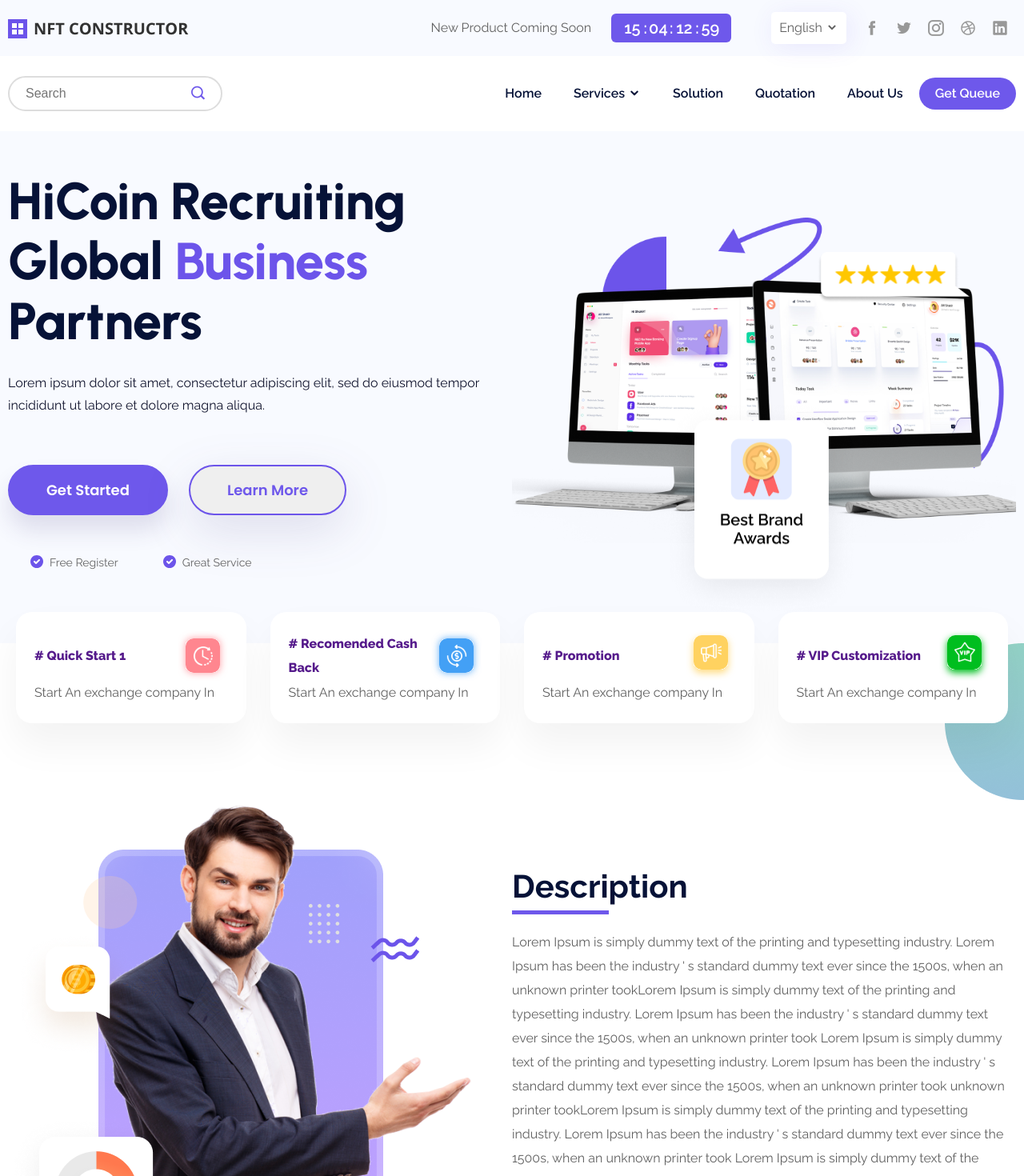
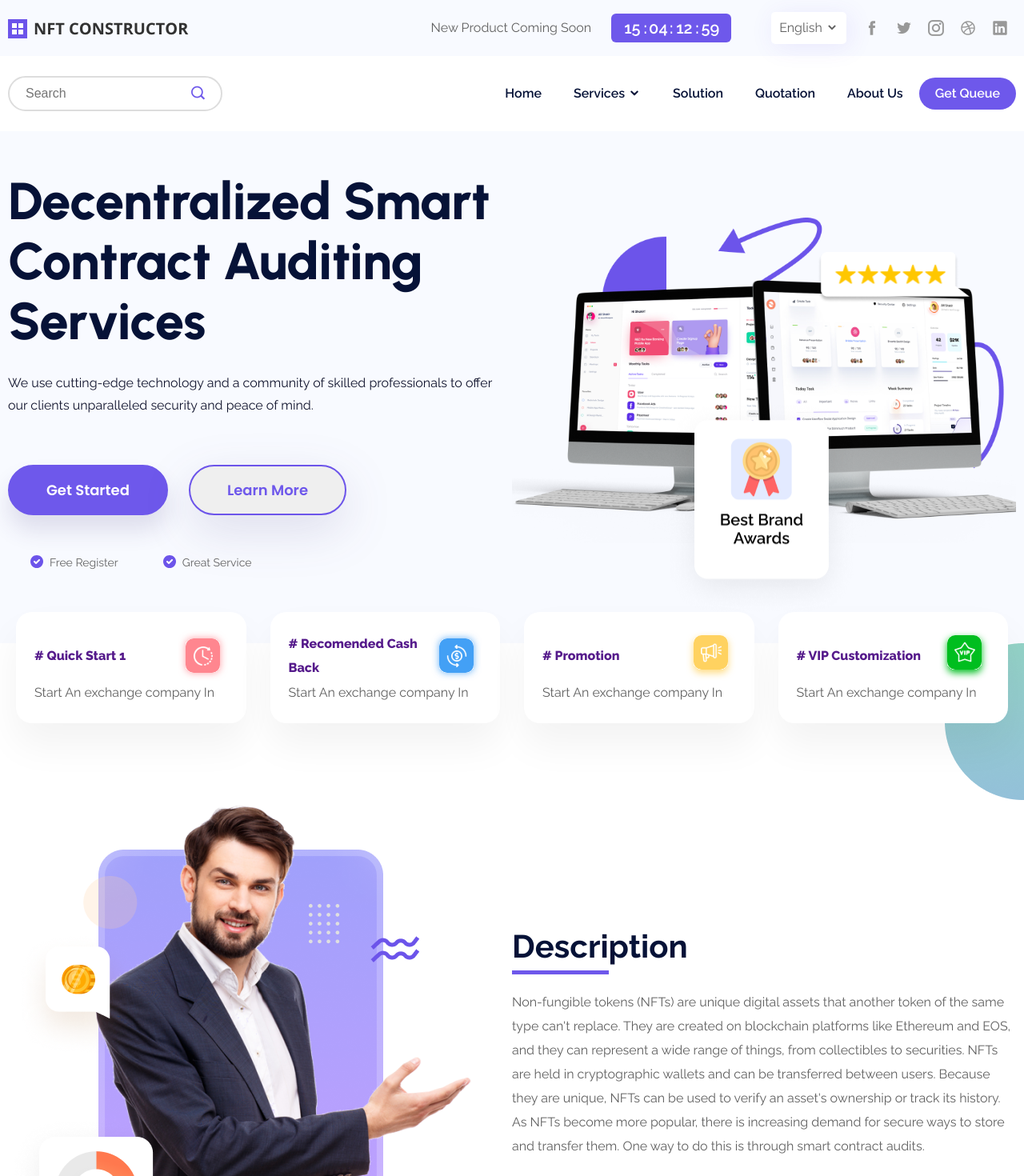
Before and after one commit to helaluddin100/nft-const, a Next.js app: page /smart-contract-analysis in a window 1280 px wide. Shown: the top 1470 px of the page at 80% size. Built offline with nearby package versions, Linux system fonts and the light colour scheme.

Commit message:
smart contract analysis page content add done

```diff
--- a/pages/smart-contract-analysis.js
+++ b/pages/smart-contract-analysis.js
@@ -16,14 +16,12 @@ function Business() {
               data-aos="fade-up"
               data-aos-duration="1000"
             >
-              <h1>
-                HiCoin Recruiting <br /> Global <span> Business</span>
-                <br /> Partners
-              </h1>
+              <h1>Decentralized Smart Contract Auditing Services</h1>
 
               <p className="raleway-black-16">
-                Lorem ipsum dolor sit amet, consectetur adipiscing elit, sed do
-                eiusmod tempor incididunt ut labore et dolore magna aliqua.
+                We use cutting-edge technology and a community of skilled
+                professionals to offer our clients unparalleled security and
+                peace of mind.
               </p>
 
               <div className="hero-btns">
@@ -149,24 +147,17 @@ function Business() {
                   <div className="about-content-inner">
                     <h2>description</h2>
                     <p>
-                      Lorem Ipsum is simply dummy text of the printing and
-                      typesetting industry. Lorem Ipsum has been the industry
-                      &apos; s standard dummy text ever since the 1500s, when an
-                      unknown printer tookLorem Ipsum is simply dummy text of
-                      the printing and typesetting industry. Lorem Ipsum has
-                      been the industry &apos; s standard dummy text ever since
-                      the 1500s, when an unknown printer took Lorem Ipsum is
-                      simply dummy text of the printing and typesetting
-                      industry. Lorem Ipsum has been the industry &apos; s
-                      standard dummy text ever since the 1500s, when an unknown
-                      printer took unknown printer tookLorem Ipsum is simply
-                      dummy text of the printing and typesetting industry. Lorem
-                      Ipsum has been the industry &apos; s standard dummy text
-                      ever since the 1500s, when an unknown printer took Lorem
-                      Ipsum is simply dummy text of the printing and typesetting
-                      industry. Lorem Ipsum has been the industry &apos; s
-                      standard dummy text ever since the 1500s, when an unknown
-                      printer took
+                      Non-fungible tokens (NFTs) are unique digital assets that
+                      another token of the same type can&apos;t replace. They
+                      are created on blockchain platforms like Ethereum and EOS,
+                      and they can represent a wide range of things, from
+                      collectibles to securities. NFTs are held in cryptographic
+                      wallets and can be transferred between users. Because they
+                      are unique, NFTs can be used to verify an asset&apos;s
+                      ownership or track its history. As NFTs become more
+                      popular, there is increasing demand for secure ways to
+                      store and transfer them. One way to do this is through
+                      smart contract audits.
                     </p>
                   </div>
                 </div>
@@ -293,7 +284,7 @@ function Business() {
                 data-aos-duration="1000"
               >
                 <p className="sm-title">OUR NON FUNGIBLE</p>
-                <h2 className="sec-title">Token Development Services</h2>
+                <h2 className="sec-title">Smart Contract Analysis Services</h2>
                 <p className="sec-des">
                   Being a top NFT token development company, our non-fungible
                   token development services facilitate the digital assets to be
@@ -454,7 +445,7 @@ function Business() {
                         <h3>
                           <CountUp end={500} duration={5} /> +
                         </h3>
-                        <p>Data Center Worldwide</p>
+                        <p>Served Clients</p>
                       </div>
                     </div>
 
@@ -464,7 +455,7 @@ function Business() {
                       </div>
                       <div className="chainup-inner-grid-item-content">
                         <h3>
-                          <CountUp end={100} duration={5} /> +
+                          <CountUp end={60} duration={5} /> +
                         </h3>
                         <p>Financial Detervative Clients</p>
                       </div>
@@ -497,9 +488,9 @@ function Business() {
                       </div>
                       <div className="chainup-inner-grid-item-content">
                         <h3>
-                          <CountUp end={300} duration={5} /> +
+                          <CountUp end={160} duration={5} /> +
                         </h3>
-                        <p>NFT Service Client</p>
+                        <p>Liquidity Service Client</p>
                       </div>
                     </div>
                     <div className="chainup-inner-grid-item">
@@ -567,7 +558,7 @@ function Business() {
                     </div>
                     <div className="market-card-content">
                       <h3>
-                        Quarterly NFT Market Report <br /> 2022
+                        Quarterly NFT Market Report <br /> 2021
                       </h3>
                     </div>
                   </div>
@@ -729,7 +720,102 @@ function Business() {
           </div>
         </section>
         {/* ==================Features ================== */}
+        {/* ==================benefit================== */}
+        <section>
+          <div className="bene cpy-6">
+            <div className="container">
+              <div
+                className="section-title"
+                data-aos="fade-up"
+                data-aos-duration="1000"
+              >
+                <p className="sm-title">Ourt</p>
+                <h2 className="sec-title">Audit Process</h2>
+                <p className="sec-des">
+                  A complete overview of our process for NFT smart contract
+                  auditing services is as follows:
+                </p>
+              </div>
 
+              <div className="benefit-container cpt-7">
+                <div className="benefit-box">
+                  <div
+                    className="benefit-item"
+                    data-aos="fade-up"
+                    data-aos-duration="1000"
+                  >
+                    <div className="benefit-img">
+                      <img src="assets/img/icon/4.png" alt="" />
+                    </div>
+                    <div className="benefit-de">
+                      <h2>Project Familiarizatio</h2>
+                      <p>
+                        We first take some time to know the project, its goals,
+                        and how it works. This allows us to understand the code
+                        and auditing process better.
+                      </p>
+                    </div>
+                  </div>
+
+                  <div
+                    className="benefit-item c-derection"
+                    data-aos="fade-up"
+                    data-aos-duration="1500"
+                  >
+                    <div className="benefit-de">
+                      <h2>Code Freeze</h2>
+                      <p>
+                        Once the code is ready for auditing, we freeze changes
+                        so that no new code can be introduced during the audit.
+                        This helps ensure that the audit is conducted
+                        consistently.
+                      </p>
+                    </div>
+                    <div className="benefit-img">
+                      <img src="assets/img/icon/5.png" alt="" />
+                    </div>
+                  </div>
+                  <div
+                    className="benefit-item"
+                    data-aos="fade-up"
+                    data-aos-duration="2000"
+                  >
+                    <div className="benefit-img">
+                      <img src="assets/img/icon/6.png" alt="" />
+                    </div>
+                    <div className="benefit-de">
+                      <h2>Pen Testing</h2>
+                      <p>
+                        We also perform pen-testing on the code to help identify
+                        any potential exploits that may be present.
+                      </p>
+                    </div>
+                  </div>
+                  <div
+                    className="benefit-item c-derection"
+                    data-aos="fade-up"
+                    data-aos-duration="2500"
+                  >
+                    <div className="benefit-de">
+                      <h2>Final Audit Report</h2>
+                      <p>
+                        After the code has been fixed, we conduct a final audit
+                        to ensure that the fixes have been implemented
+                        correctly. Once this is complete, we issue our final
+                        audit report, including our findings and
+                        recommendations.
+                      </p>
+                    </div>
+                    <div className="benefit-img">
+                      <img src="assets/img/icon/7.png" alt="" />
+                    </div>
+                  </div>
+                </div>
+              </div>
+            </div>
+          </div>
+        </section>
+        {/* ==================benefit================== */}
         {/* =====================top project===================== */}
         <div className="projects" data-aos="fade-up" data-aos-duration="1000">
           <div className="section-title">
```
